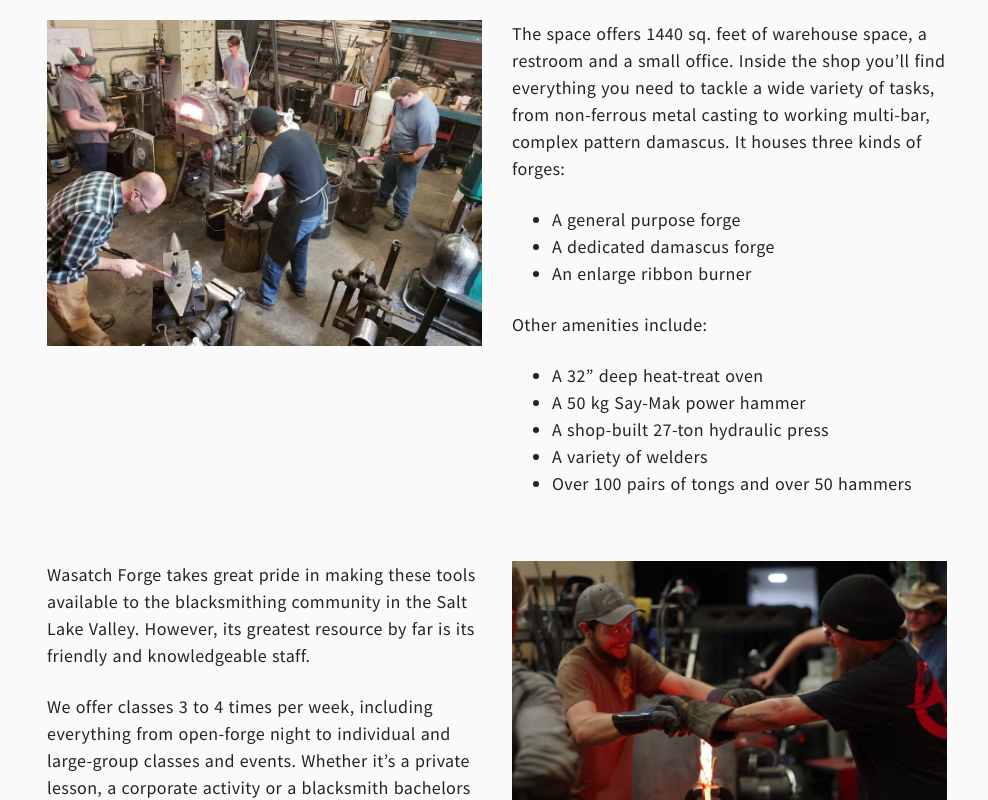
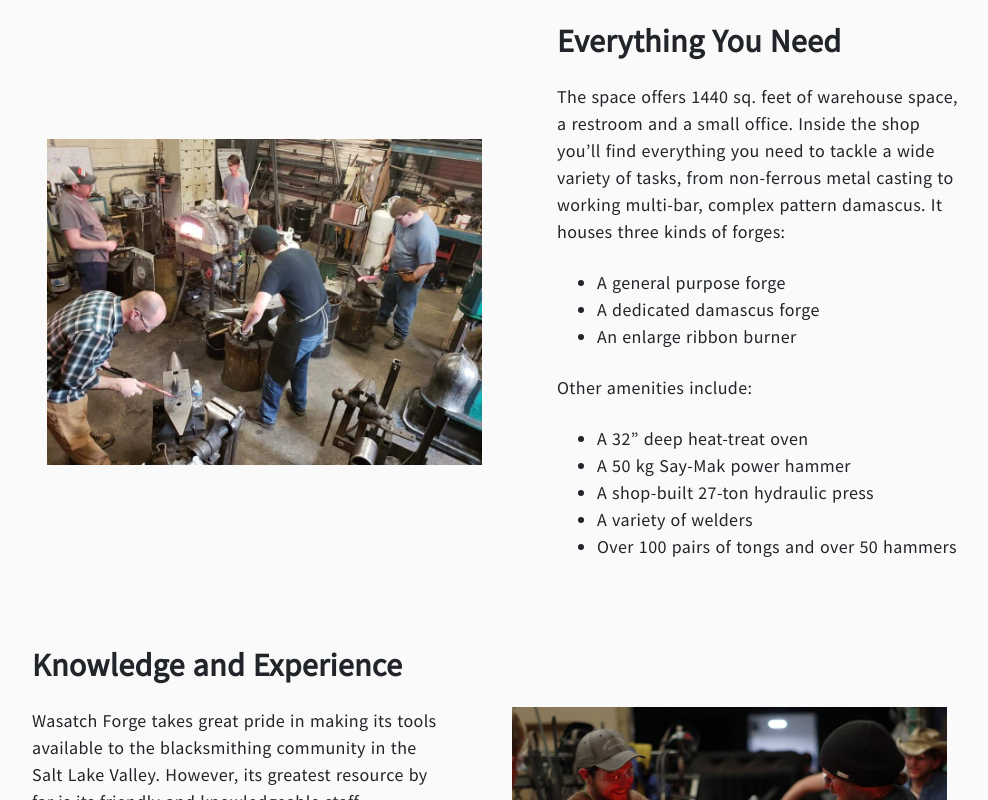
Before and after one commit to LukeWJensen/wasatch-forge, a Nuxt app: page /shop in a window 1280 px wide. Shown: the part 900-1700 px from the top of the page, without its empty margins (143-1131 px from the left). Built offline with nearby package versions, Linux system fonts and the light colour scheme.

Commit message:
Updates to shop page layout & styles

```diff
--- a/assets/scss/_base.scss
+++ b/assets/scss/_base.scss
@@ -26,6 +26,12 @@ body {
 *:after {
     box-sizing : border-box;
     margin     : 0;
+}
+
+h2 {
+    font-size: 3.2rem;
+    line-height: 1.34;
+    margin: 0 0 2rem;
 }
 
 a, button {
--- a/pages/shop.vue
+++ b/pages/shop.vue
@@ -9,10 +9,11 @@
                 <p class="callout">Wasatch Forge provides a workspace and a large variety of tools for all types of blacksmiths, regardless of skill or commitment&nbsp;level.</p>
 
                 <div class="row shop-row">
-                    <div class="col-6">
+                    <div class="col-6 shop-col-img d-flex align-items-center">
                         <img :src="require('~/assets/images/shop/shop.jpg')">
                     </div>
-                    <div class="col-6">
+                    <div class="col-6 shop-col-text">
+                        <h2>Everything You Need</h2>
                         <p>The space offers 1440 sq. feet of warehouse space, a restroom and a small office. Inside the shop you’ll find everything you need to tackle a wide variety of tasks, from non-ferrous metal casting to working multi-bar, complex pattern damascus. It houses three kinds of forges:</p>
 
                         <ul>
@@ -36,13 +37,14 @@
 
                 <div class="row shop-row">
 
-                    <div class="col-6">
-                        <p>Wasatch Forge takes great pride in making these tools available to the blacksmithing community in the Salt Lake Valley. However, its greatest resource by far is its friendly and knowledgeable staff.</p>
+                    <div class="col-6 shop-col-text">
+                        <h2>Knowledge and Experience</h2>
+                        <p>Wasatch Forge takes great pride in making its tools available to the blacksmithing community in the Salt Lake Valley. However, its greatest resource by far is its friendly and knowledgeable staff.</p>
                         <p>We offer classes 3 to 4 times per week, including everything from open-forge night to individual and large-group classes and events. Whether it’s a private lesson, a corporate activity or a blacksmith bachelors party, we’ve got you&nbsp;covered.</p>
                         <nuxt-link class="cta cta--highlight" to="/book-lessons">Book Lessons</nuxt-link>
                     </div>
 
-                    <div class="col-6">
+                    <div class="col-6 shop-col-img d-flex align-items-center">
                         <img :src="require('~/assets/images/shop/friends.jpg')">
                     </div>
 
@@ -74,6 +76,25 @@
     @import '../assets/scss/the-goods';
 
     .shop-row {
-        margin: 0 0 4rem 0;
+        margin: 0 0 6rem 0;
+    }
+
+    .shop-col-img {
+
+        img {
+            margin: auto;
+        }
+    }
+
+    .shop-col-text {
+        @include screen-lg-xl {
+            padding: 0 6rem 0 0;
+        }
+    }
+
+    .shop-col-img + .shop-col-text {
+        @include screen-lg-xl {
+            padding: 0 0 0 6rem;
+        }
     }
 </style>
```
